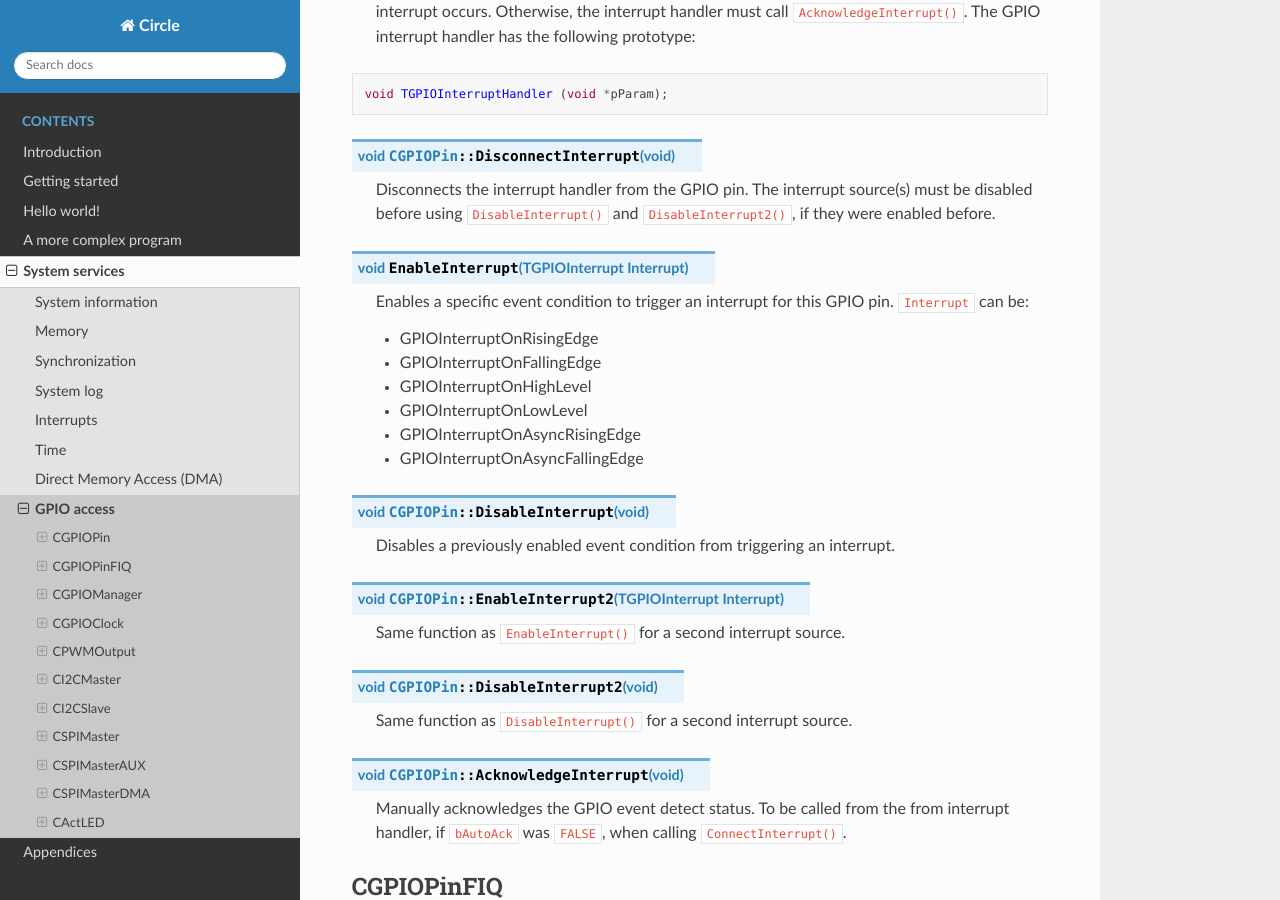
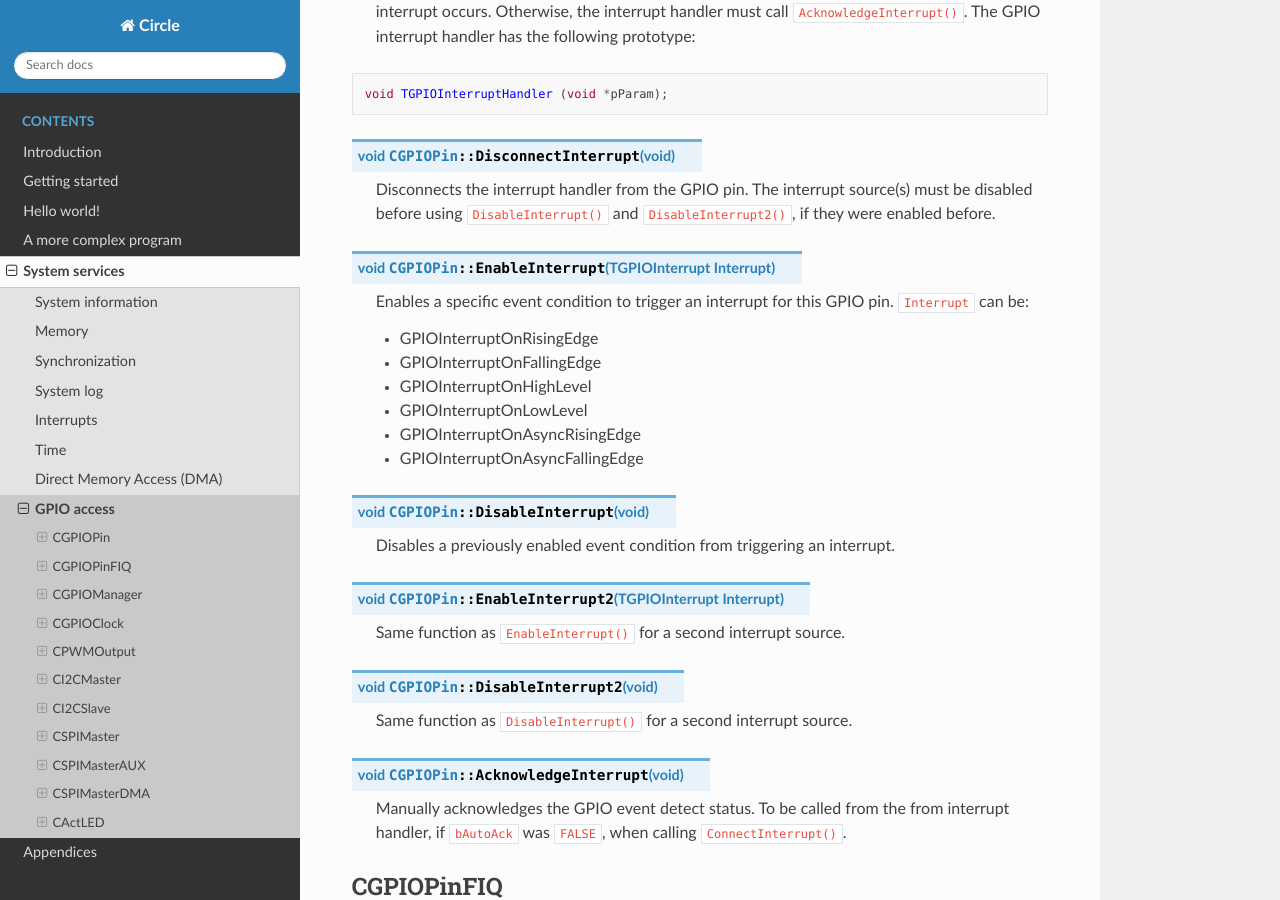
Before and after one commit to rsta2/circle-docs, a Sphinx documentation site: the page built from docs/system-services/gpio-access.rst, in a window 1280 px wide and 900 px high, scrolled down 2920 px. Built offline with Sphinx 7.4.7 and the Read the Docs theme 2.0.0, drawn with Linux system fonts in a browser that asks for light colours.

Commit message:
gpio-access: Some correction

```diff
--- a/docs/system-services/gpio-access.rst
+++ b/docs/system-services/gpio-access.rst
@@ -112,7 +112,7 @@ A GPIO pin can trigger an interrupt (IRQ) under certain conditions. The ``CGPIOP
 
 	Disconnects the interrupt handler from the GPIO pin. The interrupt source(s) must be disabled before using ``DisableInterrupt()`` and ``DisableInterrupt2()``, if they were enabled before.
 
-.. cpp:function:: void EnableInterrupt (TGPIOInterrupt Interrupt)
+.. cpp:function:: void CGPIOPin::EnableInterrupt (TGPIOInterrupt Interrupt)
 
 	Enables a specific event condition to trigger an interrupt for this GPIO pin. ``Interrupt`` can be:
 
```
Also changed, not shown: other parts of docs/system-services/gpio-access.rst (+1 -1 lines).
